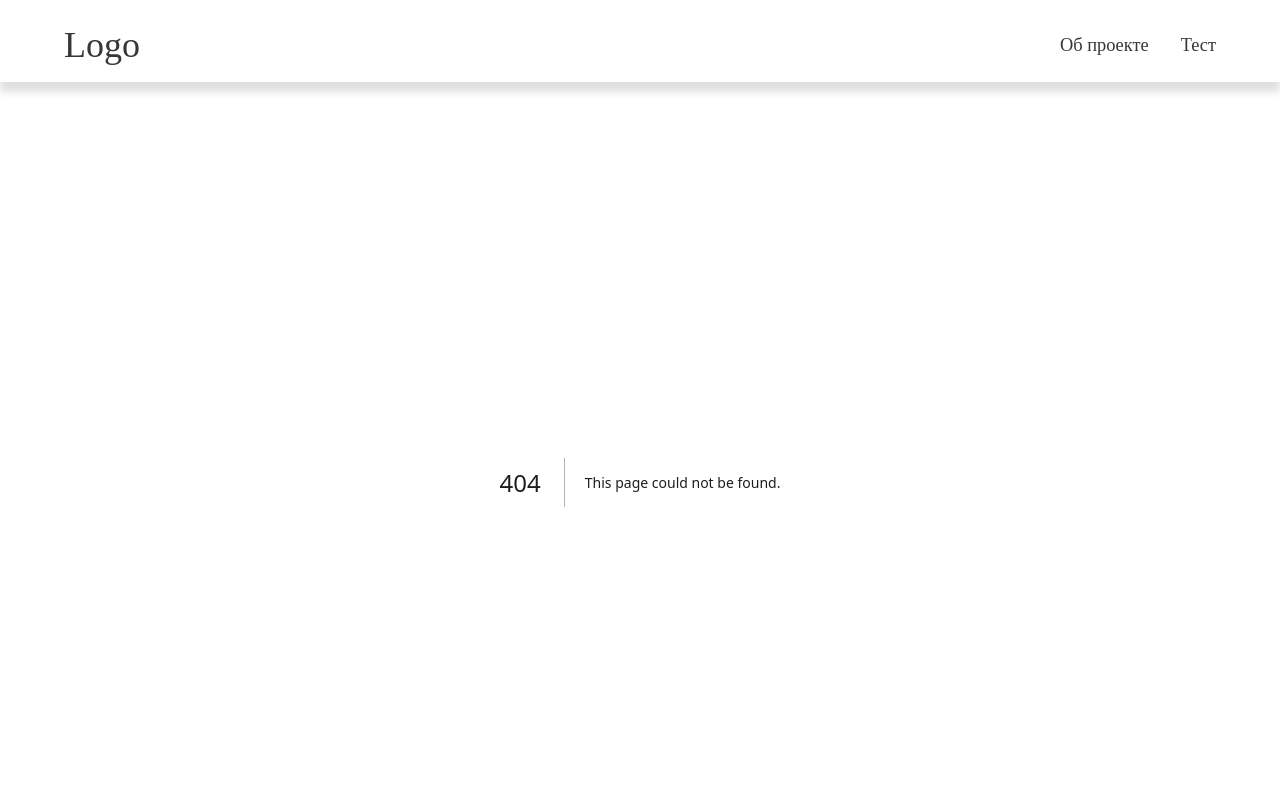
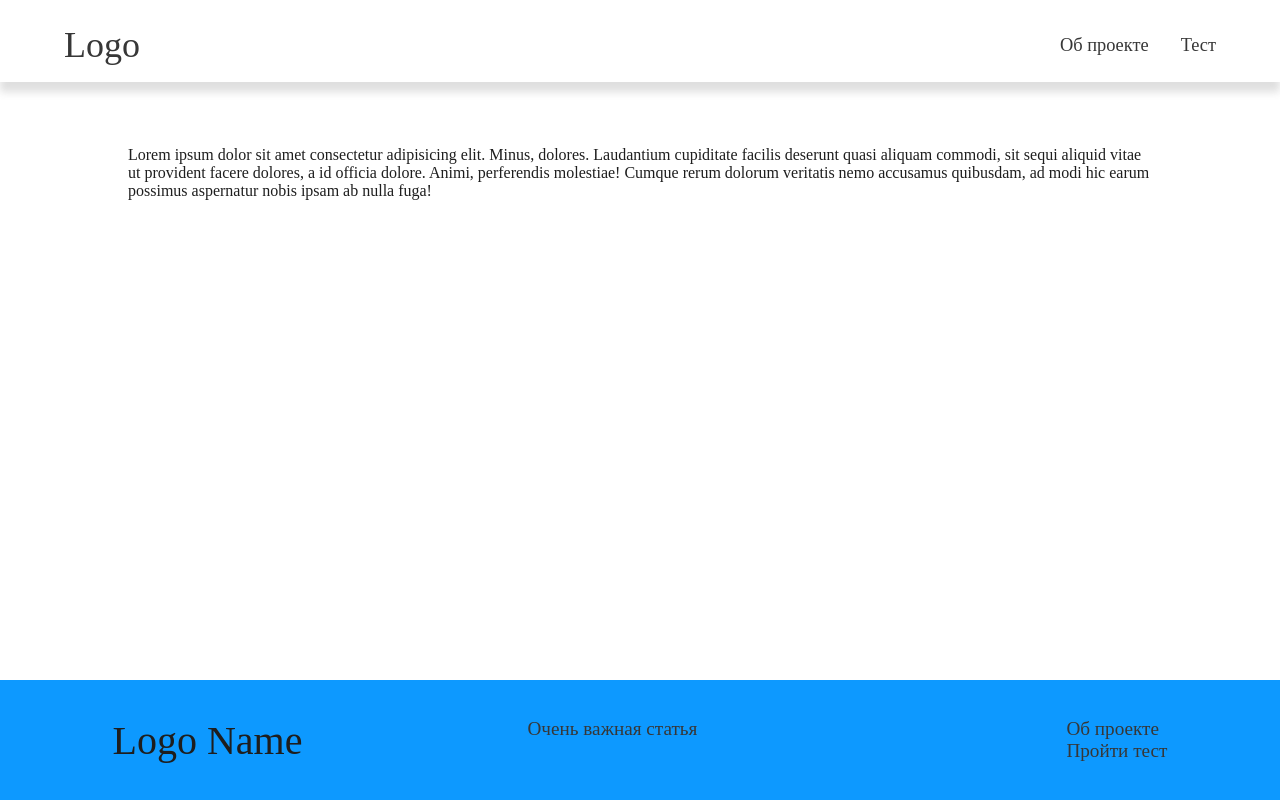
Before and after one commit to Sskame1/Project_habit, a Next.js app: page /About in a window 1280 px wide. Before the commit this address had no page. Shown: the top 800 px of the page. Built offline with nearby package versions, Linux system fonts and the light colour scheme.

Commit message:
что то вроде сделал но уже забыл

```diff
--- /dev/null
+++ b/app/About/page.tsx
@@ -0,0 +1,10 @@
+import About from '@/components/About/About'
+import React from 'react'
+
+export default function page() {
+  return (
+    <div>
+        <About />
+    </div>
+  )
+}
--- /dev/null
+++ b/components/About/About.module.scss
@@ -0,0 +1,10 @@
+.About {
+    font-size: 2vh;
+
+    .About__Desc {
+        // background-color: red;
+        width: 80%;
+        margin-left: 10%;
+        margin-top: 5%;
+    }
+}
--- /dev/null
+++ b/components/About/About.tsx
@@ -0,0 +1,16 @@
+import React from 'react'
+import style from './About.module.scss'
+
+export default function About() {
+  return (
+    <div className={style.About}>
+        <div className={style.About__Desc}>
+            Lorem ipsum dolor sit amet consectetur adipisicing elit.
+            Minus, dolores. Laudantium cupiditate facilis deserunt quasi aliquam commodi,
+            sit sequi aliquid vitae ut provident facere dolores, a id officia dolore. Animi,
+            perferendis molestiae! Cumque rerum dolorum veritatis nemo accusamus quibusdam,
+            ad modi hic earum possimus aspernatur nobis ipsam ab nulla fuga!
+            </div>
+    </div>
+  )
+}
--- a/components/Footer/Footer.module.scss
+++ b/components/Footer/Footer.module.scss
@@ -7,6 +7,10 @@
     justify-content: space-around;
     align-items: center;
     height: 15vh;
+    position: fixed;
+    bottom: 0;
+    left: 0;
+    right: 0;
 
     .Footer__logo {
         font-size: 5vh;
--- a/components/Header/Header.tsx
+++ b/components/Header/Header.tsx
@@ -6,9 +6,9 @@ export default function Header() {
   return (
     <div className={style.Header}>
         <div className={style.Header__container}>
-            <Link href='#' className={style.logo}>Logo</Link>
+            <Link href='/' className={style.logo}>Logo</Link>
             <ul>
-                <Link href='#' className="NavItem">Об проекте</Link>
+                <Link href='/About' className="NavItem">Об проекте</Link>
                 <Link href='#' className="NavItem">Тест</Link>
             </ul>
         </div>
```
